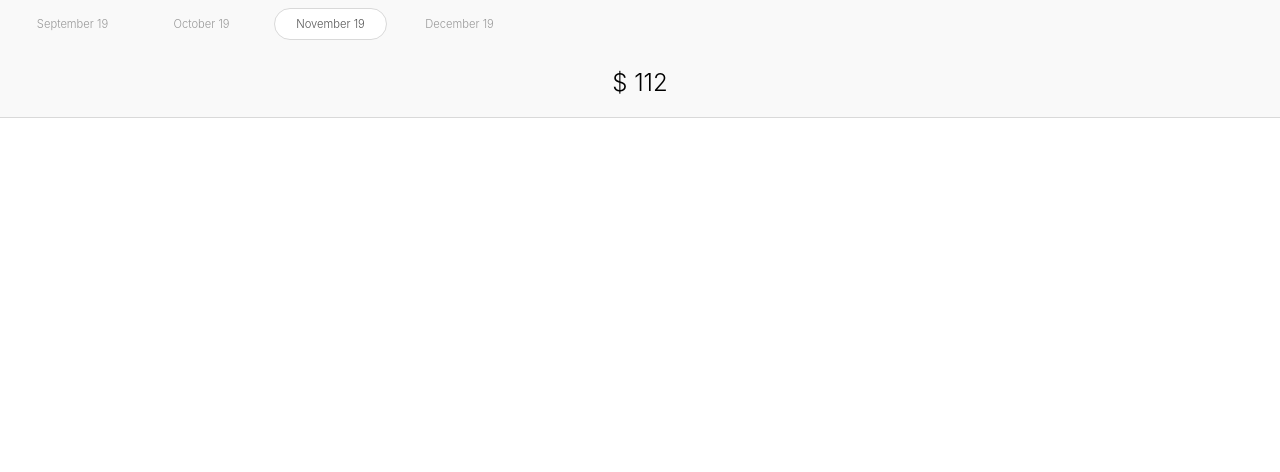
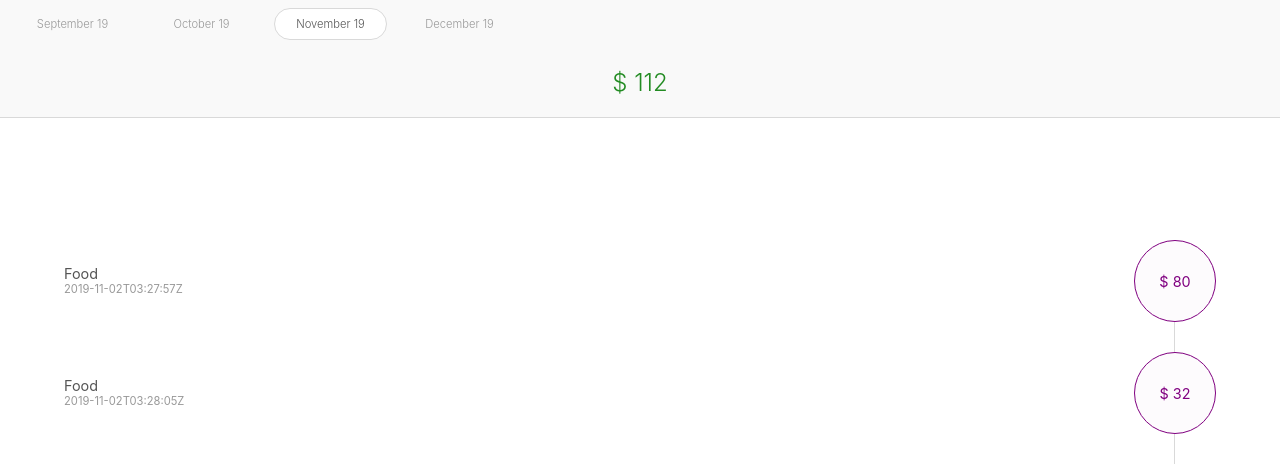
Before and after one commit to gritt/maskada-fe, a React (Create React App) app: page / in a window 1280 px wide. Shown: the top 472 px of the page. Built offline with nearby package versions, Linux system fonts and the light colour scheme.

Commit message:
Smaller components are easier to test.

```diff
--- a/src/App.js
+++ b/src/App.js
@@ -1,6 +1,6 @@
 import React from 'react';
 import './App.css';
-import {Header} from "./Components/Header";
+import {Wallet} from "./Components/Wallet";
 import {Transactions} from "./Scenes/Transactions";
 
 const transactions = [
@@ -91,8 +91,8 @@ class App extends React.Component {
     render() {
         return (
             <div className="app">
-                <Header transactions={this.state.transactions}/>
-                {/*<Transactions transactions={this.state.transactions}/>*/}
+                <Wallet transactions={this.state.transactions}/>
+                <Transactions transactions={this.state.transactions}/>
             </div>
         );
     }
--- a/src/Components/Header.js
+++ /dev/null
@@ -1,64 +0,0 @@
-import React from "react";
-
-function Header(props) {
-    const timeline = getTimeline(props.transactions);
-    const wallet = getSummary(props.transactions);
-
-    return (
-        <header className="sticky">
-            <nav className="months-nav">
-                <ul className="months-nav__list">
-                    {timeline.map(function (month) {
-                        return (
-                            <li className={isCurrent(month) ? 'months-nav__list--active' : undefined} key={month}>
-                                {month}
-                            </li>
-                        );
-                    })}
-                </ul>
-            </nav>
-            <h1 className="account">$ {wallet}</h1>
-        </header>
-    );
-}
-
-function getTimeline(transactions) {
-    let timeline = Object.keys(transactions);
-
-    let month = getMonth(Date.now());
-    if (!timeline.includes(month)) {
-        timeline.push(month);
-    }
-
-    return timeline
-}
-
-function isCurrent(month) {
-    let current = getMonth(Date.now());
-
-    return current === month
-}
-
-function getMonth(datetime) {
-    let date = new Date(datetime);
-
-    let longMonth = date.toLocaleString('default', {month: 'long'});
-    let shortenYear = date.getFullYear().toString().substr(-2);
-
-    return longMonth + " " + shortenYear
-}
-
-function getSummary(transactions) {
-    let month = getMonth(Date.now());
-
-    const monthlyTransactions = transactions[month];
-
-    let balance = 0;
-    monthlyTransactions.forEach(transaction => {
-        balance += transaction.amount
-    });
-
-    return balance
-}
-
-export {Header}
--- a/src/Components/Transaction.js
+++ b/src/Components/Transaction.js
@@ -1,16 +1,9 @@
 import React from "react";
 
 function Transaction(props) {
-    let name = props.name === "" ?
-        props.category :
-        props.name;
-
     return (
         <li className={"transaction"}>
-            <span className="transaction__description">
-                <span className="transaction__name">{name}</span>
-                <span className="transaction__date">{props.date}</span>
-            </span>
+            <Info date={props.date} name={props.name} category={props.category}/>
             <Amount amount={props.amount} type={props.type}/>
         </li>
     );
@@ -22,6 +15,17 @@ function Amount(props) {
         <span>
             <span className={style}>$ {props.amount}</span>
             <span className="transaction__connection"/>
+        </span>
+    );
+}
+
+function Info(props) {
+    let name = props.name === "" ? props.category : props.name;
+
+    return (
+        <span className="transaction__description">
+            <span className="transaction__name">{name}</span>
+            <span className="transaction__date">{props.date}</span>
         </span>
     );
 }
--- /dev/null
+++ b/src/Components/Wallet.js
@@ -0,0 +1,71 @@
+import React from "react";
+import {GetMonthName, IsCurrent} from "../Services/Datetime";
+
+function Wallet(props) {
+    return (
+        <header className="sticky">
+            <Timeline transactions={props.transactions}/>
+            <Balance transactions={props.transactions}/>
+        </header>
+    );
+}
+
+function Timeline(props) {
+    const timeline = buildTimeline(props.transactions);
+
+    return (
+        <nav className="months-nav">
+            <ul className="months-nav__list">
+                {timeline.map(function (month) {
+                    return (
+                        <Month month={month} key={month}/>
+                    );
+                })}
+            </ul>
+        </nav>
+    );
+}
+
+function Month(props) {
+    let isActive = IsCurrent(props.month) ? 'months-nav__list--active' : undefined;
+
+    return (
+        <li className={isActive} key={props.month}>
+            {props.month}
+        </li>
+    );
+}
+
+function Balance(props) {
+    const balance = calculateBalance(props.transactions);
+    const status = balance >= 0 ? "account account--positive" : "account account--negative";
+
+    return (
+        <h1 className={status}>$ {balance}</h1>
+    );
+}
+
+function buildTimeline(transactions) {
+    const timeline = Object.keys(transactions);
+
+    const month = GetMonthName(Date.now());
+    if (!timeline.includes(month)) {
+        timeline.push(month);
+    }
+
+    return timeline
+}
+
+function calculateBalance(transactions) {
+    const month = GetMonthName(Date.now());
+    const monthlyTransactions = transactions[month];
+
+    let balance = 0;
+    monthlyTransactions.forEach(transaction => {
+        balance += transaction.amount
+    });
+
+    return balance
+}
+
+export {Wallet}
--- a/src/Scenes/Transactions.js
+++ b/src/Scenes/Transactions.js
@@ -1,11 +1,15 @@
 import React from 'react'
 import {Transaction} from "../Components/Transaction";
+import {GetMonthName} from "../Services/Datetime";
 
 function Transactions(props) {
+    const month = GetMonthName(Date.now());
+    const monthlyTransactions = props.transactions[month];
+
     return (
         <section className="content">
             <ul>
-                {props.transactions.map(function (transaction) {
+                {monthlyTransactions.map(function (transaction) {
                     return (<Transaction {...transaction} key={transaction.id}/>);
                 })}
             </ul>
```
